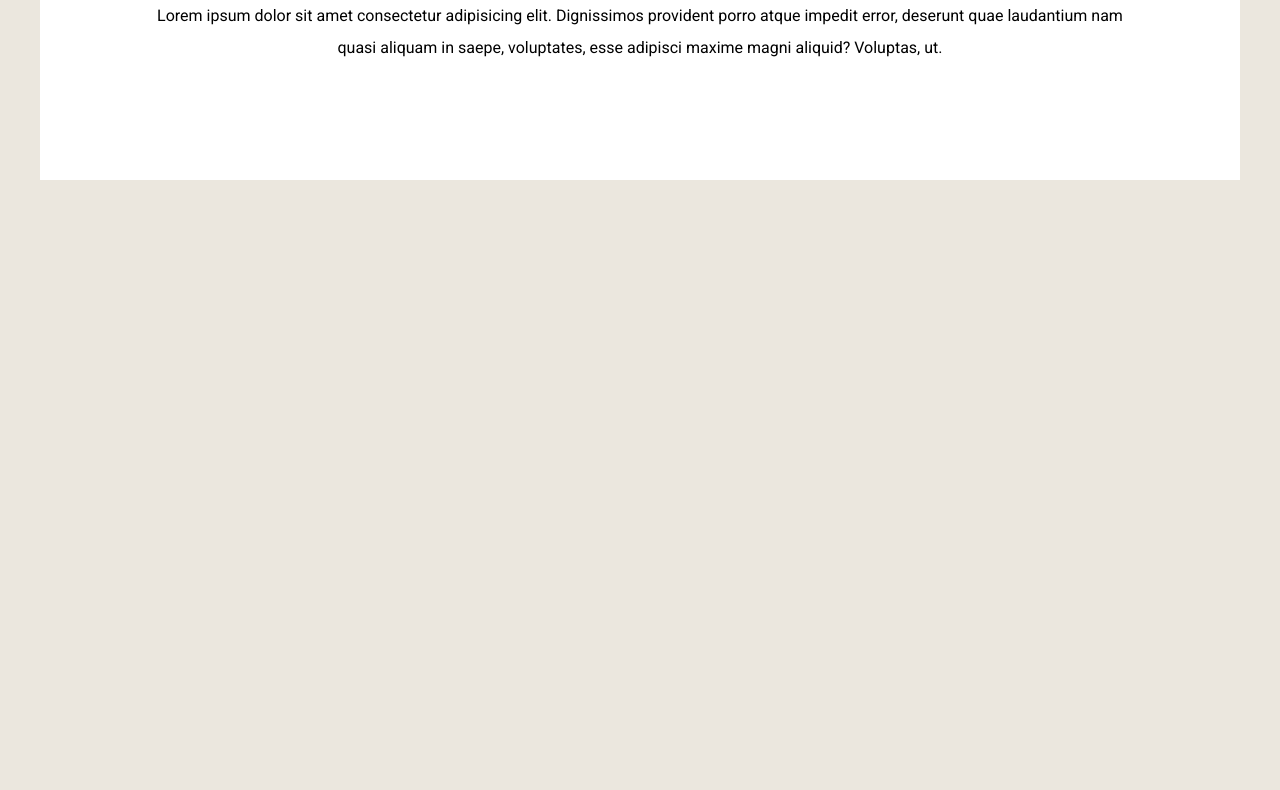
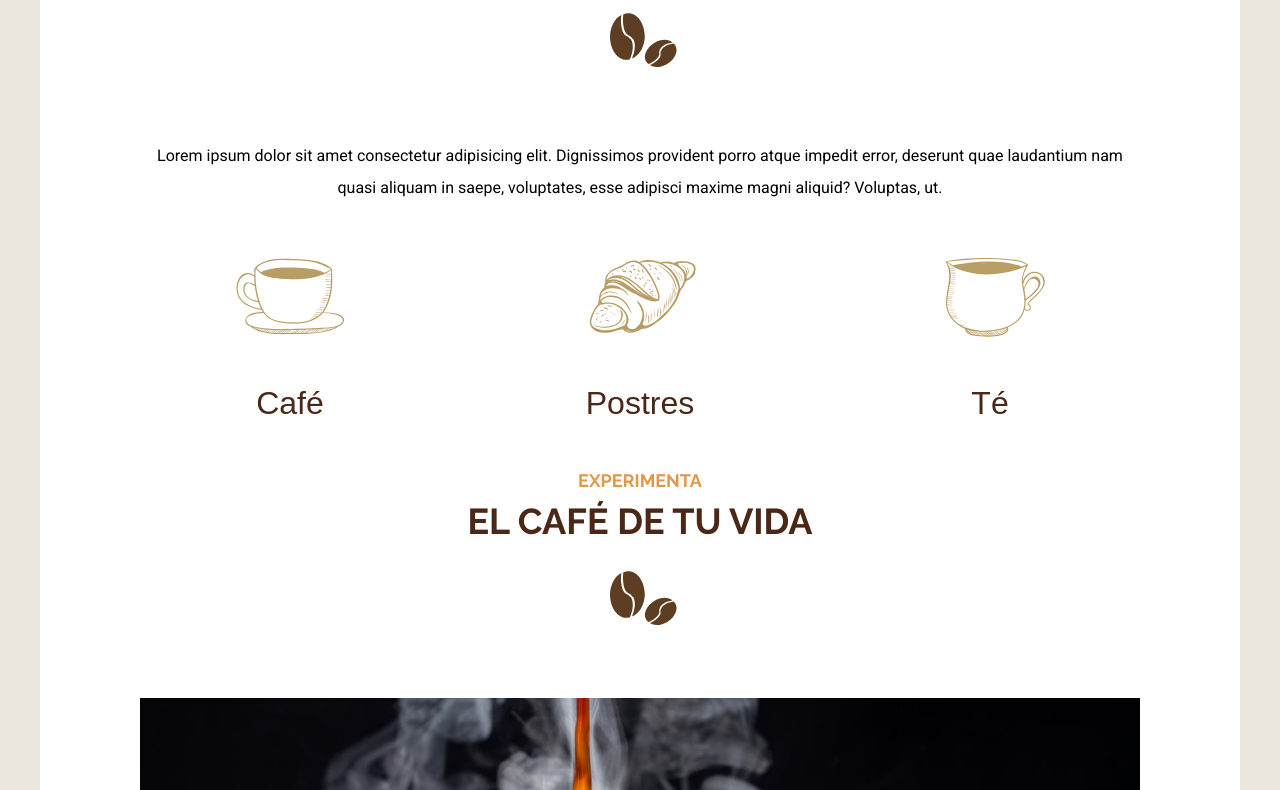
Before and after one commit to martaalcazarr/cafeteria, a website: page index.html in a window 1280 px wide. Shown: the part 591-1381 px from the top of the page. Before the commit the page ends 800 px from the top, so only its background shows below. Drawn offline with Linux system fonts and the light colour scheme; a web font is replaced by a local one.

Commit message:
seccion iconos

```diff
--- a/index.html
+++ b/index.html
@@ -7,7 +7,9 @@
     <title>Cafetería</title>
     <link rel="preconnect" href="https://fonts.googleapis.com">
     <link rel="preconnect" href="https://fonts.gstatic.com" crossorigin>
-    <link href="https://fonts.googleapis.com/css2?family=Roboto:wght@400;700;900&display=swap" rel="stylesheet">
+    <link rel="preconnect" href="https://fonts.googleapis.com">
+    <link rel="preconnect" href="https://fonts.gstatic.com" crossorigin>
+    <link href="https://fonts.googleapis.com/css2?family=Bona+Nova&family=Raleway:wght@700;900&family=Roboto:wght@400;700&display=swap" rel="stylesheet">
     <link rel="stylesheet" href="build/css/app.css">
 </head>
 <body>
@@ -33,6 +35,7 @@
         </div>
     </header>
     <main class="contenedor contenido-principal text-center">
+        <section class="conoce">
             <h2>
                 <span>Conoce más</span>
                 sobre nosotros
@@ -40,6 +43,36 @@
             <p>
                 Lorem ipsum dolor sit amet consectetur adipisicing elit. Dignissimos provident porro atque impedit error, deserunt quae laudantium nam quasi aliquam in saepe, voluptates, esse adipisci maxime magni aliquid? Voluptas, ut.
             </p>
+        </section>
+        <section class="iconos">
+            <ul class="listado-iconos">
+                <li>
+                    <img src="build/img/icono_cafe.svg" alt="cafe">
+                    <p>Café</p>
+                </li>
+                <li>
+                    <img src="build/img/icono_postre.svg" alt="postre">
+                    <p>Postres</p>
+                </li>
+                <li>
+                    <img src="build/img/icono_te.svg" alt="te">
+                    <p>Té</p>
+                </li>
+            </ul>
+        </section>
+        <section class="experiencia">
+            <h2>
+                <span>Experimenta</span>
+                el café de tu vida
+            </h2>
+            <div class="galeria">
+                <div class="imagen">
+                    <img src="build/img/galeria/galeria_01.jpg" alt="cafe">
+                </div>
+
+            </div>
+        </section>
+
     </main>
 </body>
 </html>
--- a/src/scss/base/_globales.scss
+++ b/src/scss/base/_globales.scss
@@ -9,7 +9,7 @@ html{
 }
 
 body{
-    font-family: v.$fuente_principal;
+    font-family: v.$fuenteSecundaria;
     font-size: 1.6rem;
     background-color: v.$cafeClaro;
 }
@@ -30,3 +30,8 @@ img{
     max-width: 100%;
     display: block;
 }
+ul{
+    list-style: none;
+    padding: 0;
+    margin: 0;
+}
--- a/src/scss/base/_mixins.scss
+++ b/src/scss/base/_mixins.scss
@@ -15,3 +15,9 @@
         @content;
     }
 }
+
+@mixin grid($columnas, $espaciado){
+    display: grid;
+    grid-template-columns: repeat($columnas, 1fr);
+    column-gap: $espaciado;
+}
--- a/src/scss/base/_tipografia.scss
+++ b/src/scss/base/_tipografia.scss
@@ -1,13 +1,32 @@
 @use 'variables' as v;
 
 h1, h2, h3{
+    font-family: v.$fuentePrincipal;
     margin: 0 0 v.$separacion 0;
+    text-transform: uppercase;
+    text-align: center;
+    line-height: 1.5;
 }
 h1{
     font-size: 4rem;
 }
 h2{
     font-size: 3.6rem;
+    color: v.$primario;
+    span{
+        color: v.$secundario;
+        font-size: 1.8rem;
+        display: block;
+    }
+    &::after{
+        content: '';
+        display: block;
+        width: 10rem;
+        height: 10rem;
+        margin: 0 auto;
+        background-image: url(../img/cafe.svg);
+        background-size: 10rem;
+    }
 }
 h3{
     font-size: 3.2rem;
--- a/src/scss/base/_variables.scss
+++ b/src/scss/base/_variables.scss
@@ -1,5 +1,7 @@
 // fuentes
-$fuente_principal:'Roboto', sans-serif;
+$fuentePrincipal:'Raleway', sans-serif;
+$fuenteSecundaria: 'Roboto', sans-serif;
+$fuenteCursiva: 'Bona Nova', sans-serif;
 
 //media queries
 $telefono: 480px;
--- a/src/scss/inicio/_contenido.scss
+++ b/src/scss/inicio/_contenido.scss
@@ -3,7 +3,7 @@
 
 .contenido-principal{
     background-color: v.$blanco;
-    padding: 2rem;
+    padding: 5rem 2rem;
     @include m.tablet {
         padding: 10rem;
         margin-top: -10rem;
--- /dev/null
+++ b/src/scss/inicio/_iconos.scss
@@ -0,0 +1,24 @@
+@use 'base/variables' as v;
+@use 'base/mixins' as m;
+
+.iconos{
+    margin-top: 5rem;
+    .listado-iconos{
+        @include m.tablet {
+            @include m.grid(3, 5rem);
+         }
+
+        li{
+            img{
+                margin: 0 auto;
+                width: 12rem;
+            }
+            p{
+                font-family: v.$fuenteCursiva;
+                font-size: 3.2rem;
+                color: v.$primario;
+            }
+        }
+
+    }
+}
--- a/src/scss/inicio/_index.scss
+++ b/src/scss/inicio/_index.scss
@@ -1 +1,2 @@
-@forward 'contenido'
+@forward 'contenido';
+@forward 'iconos';
```
Also changed, not shown: build/css/app.css. Lines whose indentation alone changed are shown as unchanged.
